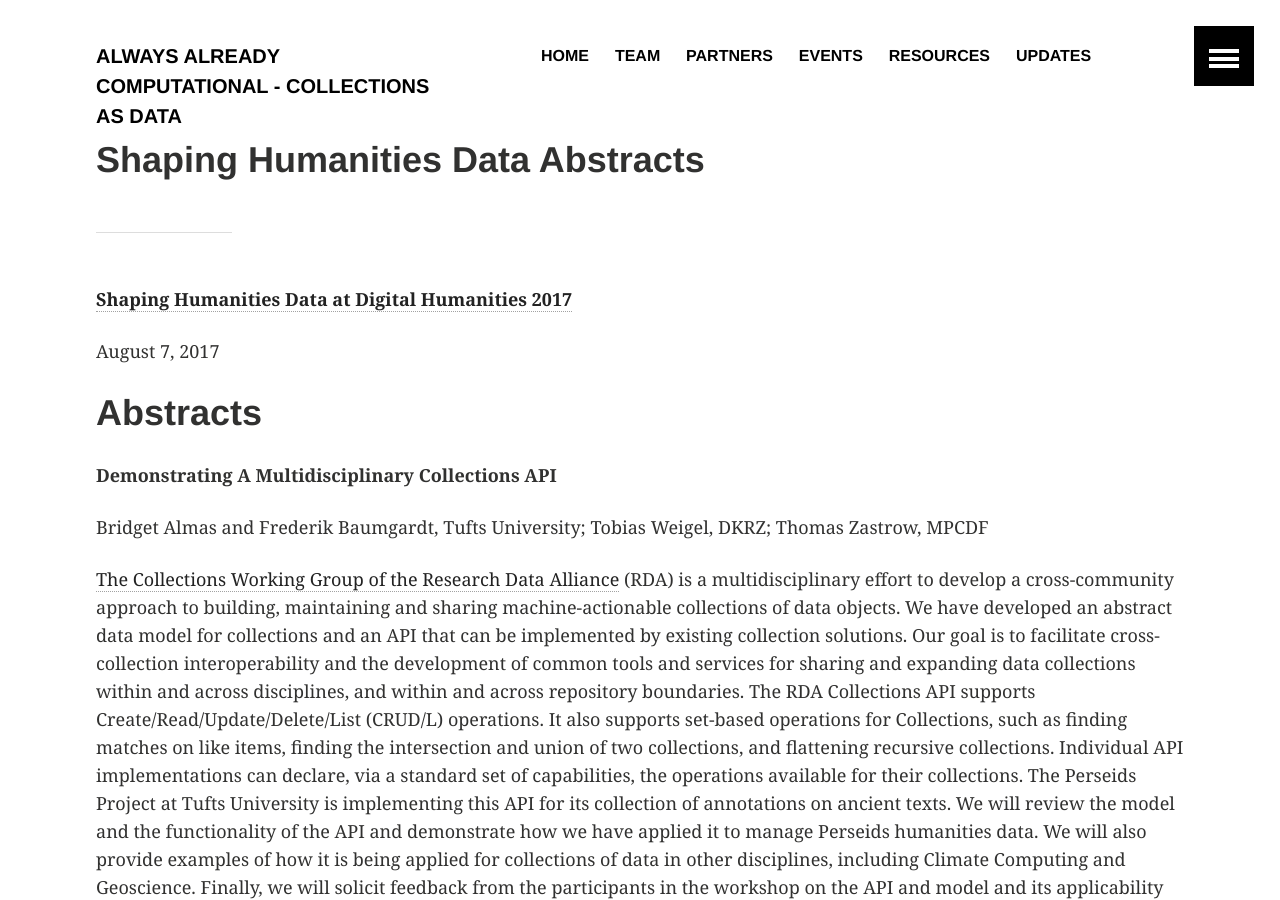
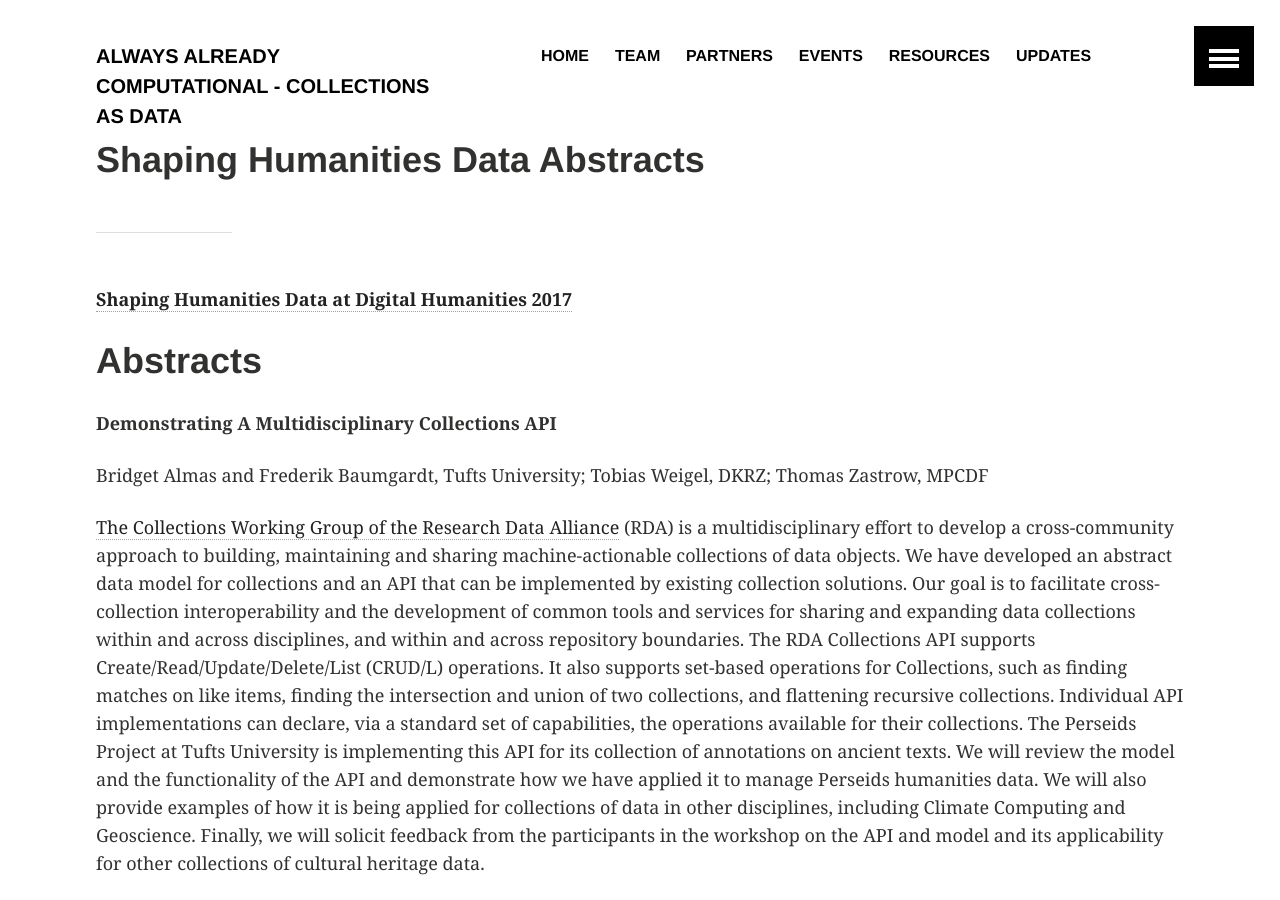
Before and after one commit to collectionsasdata/collectionsasdata.github.io, a Jekyll site: the page built from shapingdata_dh2017_abstracts.md, in a window 1280 px wide and 900 px high. Built offline with Jekyll 4.4.1, drawn with Linux system fonts in a browser that asks for light colours.

Commit message:
Update shapingdata_dh2017_abstracts.md

```diff
--- a/shapingdata_dh2017_abstracts.md
+++ b/shapingdata_dh2017_abstracts.md
@@ -4,8 +4,6 @@ title:  "Shaping Humanities Data Abstracts"
 ---
 ---
 [**Shaping Humanities Data at Digital Humanities 2017**](https://collectionsasdata.github.io/shaping/)
-
-August 7, 2017
 
 # Abstracts
 
```
